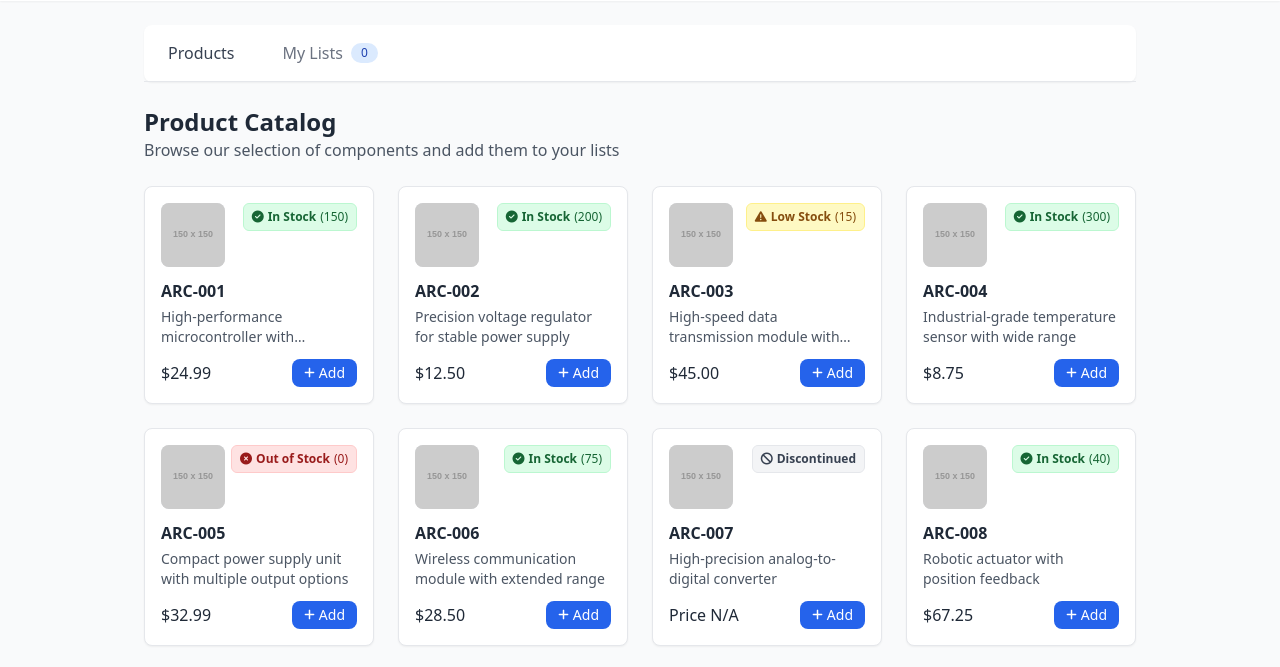
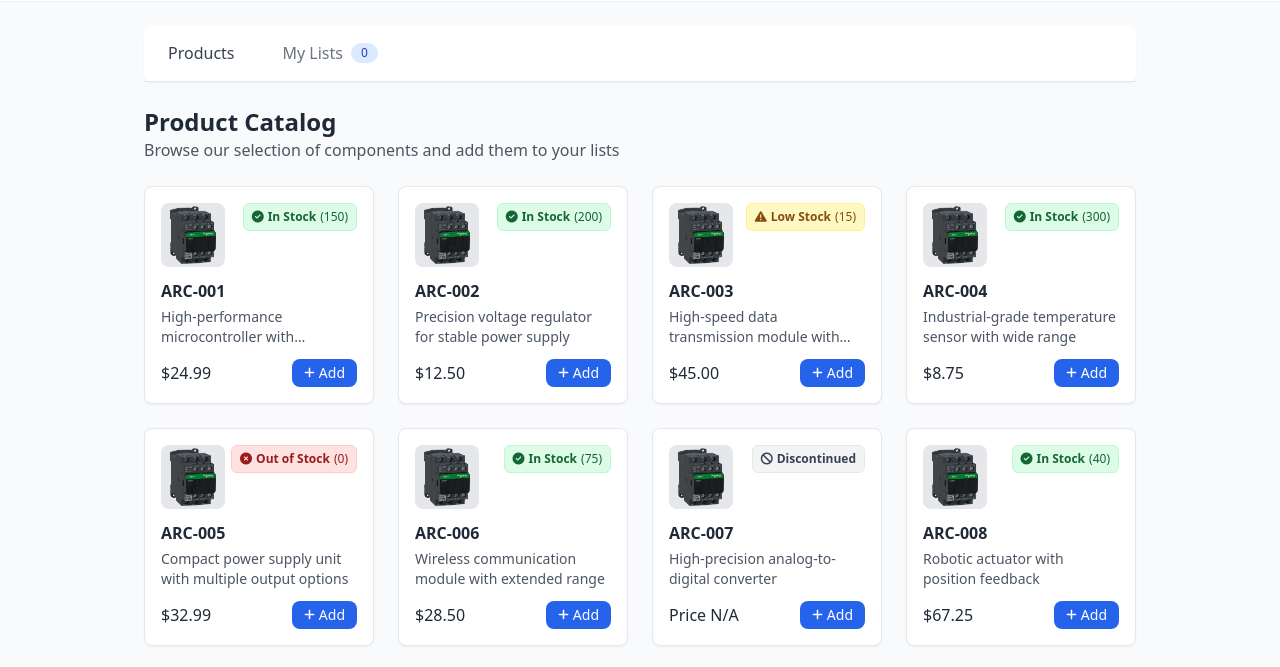
Before and after one commit to VDatom/My-List-New, a plain HTML site: page index.html in a window 1280 px wide. Shown: the part 71-738 px from the top of the page. Drawn offline with nearby package versions, Linux system fonts and the light colour scheme; placeholder pictures from the web are drawn by us.

Commit message:
Update index.html

```diff
--- a/index.html
+++ b/index.html
@@ -355,18 +355,18 @@
     <script>
         // Sample Data
         const SAMPLE_PRODUCTS = [
-            { id: 'P001', partNumber: 'ARC-001', description: 'High-performance microcontroller with advanced processing capabilities', brand: 'ARC Tech', price: 24.99, inventory: 'In Stock', stockQuantity: 150, imageUrl: 'https://via.placeholder.com/150' },
-            { id: 'P002', partNumber: 'ARC-002', description: 'Precision voltage regulator for stable power supply', brand: 'ARC Tech', price: 12.50, inventory: 'In Stock', stockQuantity: 200, imageUrl: 'https://via.placeholder.com/150' },
-            { id: 'P003', partNumber: 'ARC-003', description: 'High-speed data transmission module with low latency', brand: 'ARC Comms', price: 45.00, inventory: 'Low Stock', stockQuantity: 15, imageUrl: 'https://via.placeholder.com/150' },
-            { id: 'P004', partNumber: 'ARC-004', description: 'Industrial-grade temperature sensor with wide range', brand: 'ARC Sensors', price: 8.75, inventory: 'In Stock', stockQuantity: 300, imageUrl: 'https://via.placeholder.com/150' },
-            { id: 'P005', partNumber: 'ARC-005', description: 'Compact power supply unit with multiple output options', brand: 'ARC Power', price: 32.99, inventory: 'Out of Stock', stockQuantity: 0, imageUrl: 'https://via.placeholder.com/150' },
-            { id: 'P006', partNumber: 'ARC-006', description: 'Wireless communication module with extended range', brand: 'ARC Comms', price: 28.50, inventory: 'In Stock', stockQuantity: 75, imageUrl: 'https://via.placeholder.com/150' },
-            { id: 'P007', partNumber: 'ARC-007', description: 'High-precision analog-to-digital converter', brand: 'ARC Tech', price: null, inventory: 'Discontinued', stockQuantity: 0, imageUrl: 'https://via.placeholder.com/150' },
-            { id: 'P008', partNumber: 'ARC-008', description: 'Robotic actuator with position feedback', brand: 'ARC Motion', price: 67.25, inventory: 'In Stock', stockQuantity: 40, imageUrl: 'https://via.placeholder.com/150' },
-            { id: 'P009', partNumber: 'ARC-009', description: 'Multi-channel relay module for industrial control', brand: 'ARC Power', price: 22.99, inventory: 'Low Stock', stockQuantity: 8, imageUrl: 'https://via.placeholder.com/150' },
-            { id: 'P010', partNumber: 'ARC-010', description: 'Compact display module with touch interface', brand: 'ARC Display', price: 38.75, inventory: 'In Stock', stockQuantity: 120, imageUrl: 'https://via.placeholder.com/150' },
-            { id: 'P011', partNumber: 'ARC-011', description: 'Environmental sensor for humidity and pressure', brand: 'ARC Sensors', price: 19.99, inventory: 'In Stock', stockQuantity: 90, imageUrl: 'https://via.placeholder.com/150' },
-            { id: 'P012', partNumber: 'ARC-012', description: 'Signal conditioning module with filtering', brand: 'ARC Tech', price: 27.50, inventory: 'In Stock', stockQuantity: 60, imageUrl: 'https://via.placeholder.com/150' }
+            { id: 'P001', partNumber: 'ARC-001', description: 'High-performance microcontroller with advanced processing capabilities', brand: 'ARC Tech', price: 24.99, inventory: 'In Stock', stockQuantity: 150, imageUrl: './demo.png' },
+            { id: 'P002', partNumber: 'ARC-002', description: 'Precision voltage regulator for stable power supply', brand: 'ARC Tech', price: 12.50, inventory: 'In Stock', stockQuantity: 200, imageUrl: './demo.png' },
+            { id: 'P003', partNumber: 'ARC-003', description: 'High-speed data transmission module with low latency', brand: 'ARC Comms', price: 45.00, inventory: 'Low Stock', stockQuantity: 15, imageUrl: './demo.png' },
+            { id: 'P004', partNumber: 'ARC-004', description: 'Industrial-grade temperature sensor with wide range', brand: 'ARC Sensors', price: 8.75, inventory: 'In Stock', stockQuantity: 300, imageUrl: './demo.png' },
+            { id: 'P005', partNumber: 'ARC-005', description: 'Compact power supply unit with multiple output options', brand: 'ARC Power', price: 32.99, inventory: 'Out of Stock', stockQuantity: 0, imageUrl: './demo.png' },
+            { id: 'P006', partNumber: 'ARC-006', description: 'Wireless communication module with extended range', brand: 'ARC Comms', price: 28.50, inventory: 'In Stock', stockQuantity: 75, imageUrl: './demo.png' },
+            { id: 'P007', partNumber: 'ARC-007', description: 'High-precision analog-to-digital converter', brand: 'ARC Tech', price: null, inventory: 'Discontinued', stockQuantity: 0, imageUrl: './demo.png' },
+            { id: 'P008', partNumber: 'ARC-008', description: 'Robotic actuator with position feedback', brand: 'ARC Motion', price: 67.25, inventory: 'In Stock', stockQuantity: 40, imageUrl: './demo.png' },
+            { id: 'P009', partNumber: 'ARC-009', description: 'Multi-channel relay module for industrial control', brand: 'ARC Power', price: 22.99, inventory: 'Low Stock', stockQuantity: 8, imageUrl: './demo.png' },
+            { id: 'P010', partNumber: 'ARC-010', description: 'Compact display module with touch interface', brand: 'ARC Display', price: 38.75, inventory: 'In Stock', stockQuantity: 120, imageUrl: './demo.png' },
+            { id: 'P011', partNumber: 'ARC-011', description: 'Environmental sensor for humidity and pressure', brand: 'ARC Sensors', price: 19.99, inventory: 'In Stock', stockQuantity: 90, imageUrl: './demo.png' },
+            { id: 'P012', partNumber: 'ARC-012', description: 'Signal conditioning module with filtering', brand: 'ARC Tech', price: 27.50, inventory: 'In Stock', stockQuantity: 60, imageUrl: './demo.png' }
         ];
 
         const DEMO_USER = {
```
